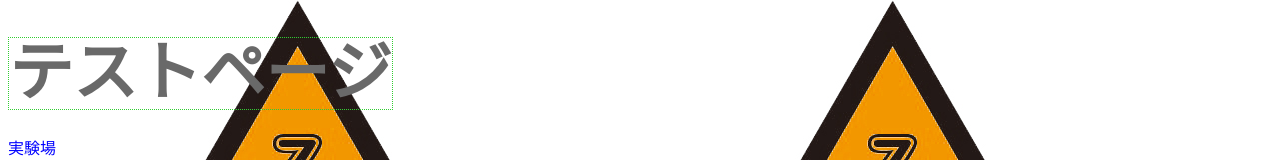
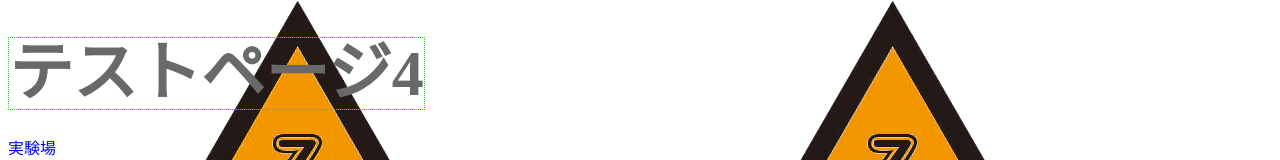
Before and after one commit to kougei073/web1-4, a plain HTML site: page index.html in a window 1280 px wide. Shown: the top 160 px of the page. Drawn offline with Linux system fonts and the light colour scheme.

Commit message:
Update index.html

```diff
--- a/index.html
+++ b/index.html
@@ -8,7 +8,7 @@
  <meta charset="utf-8">
  </head>
  <body>
-<h1><span>テストページ</span></h1>
+<h1><span>テストページ4</span></h1>
   <p id="lead">実験場</p>
   <p class="greeting">練習用</p>
  </body>
```
